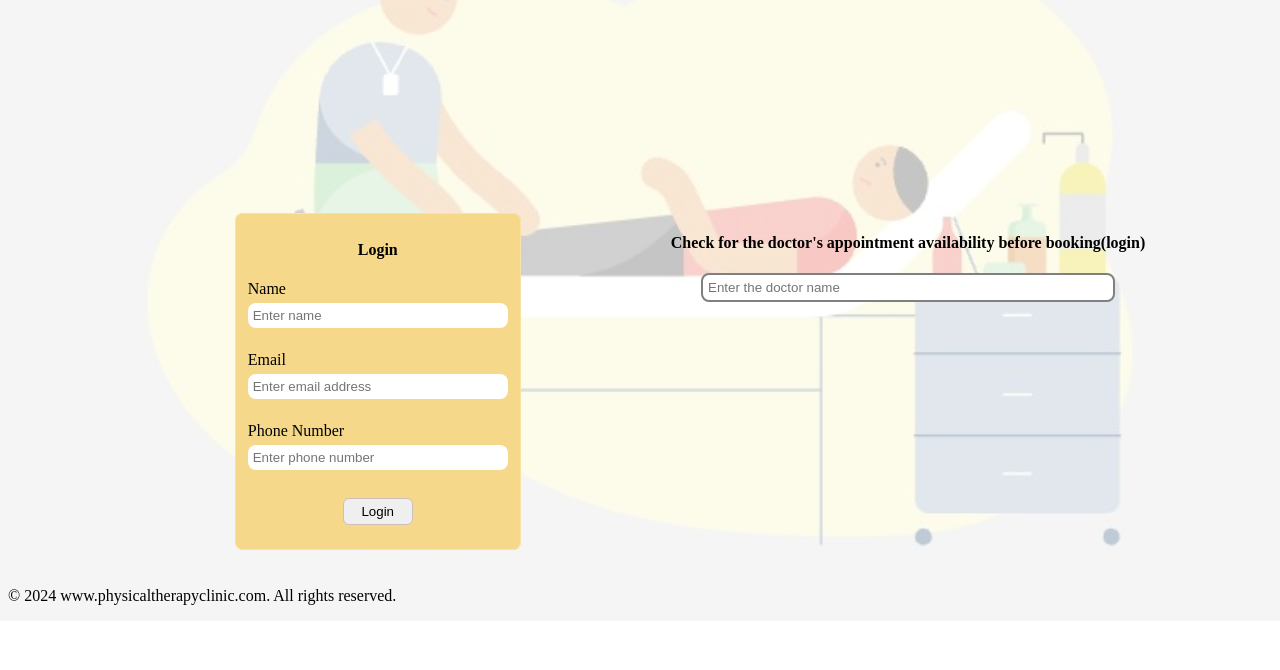
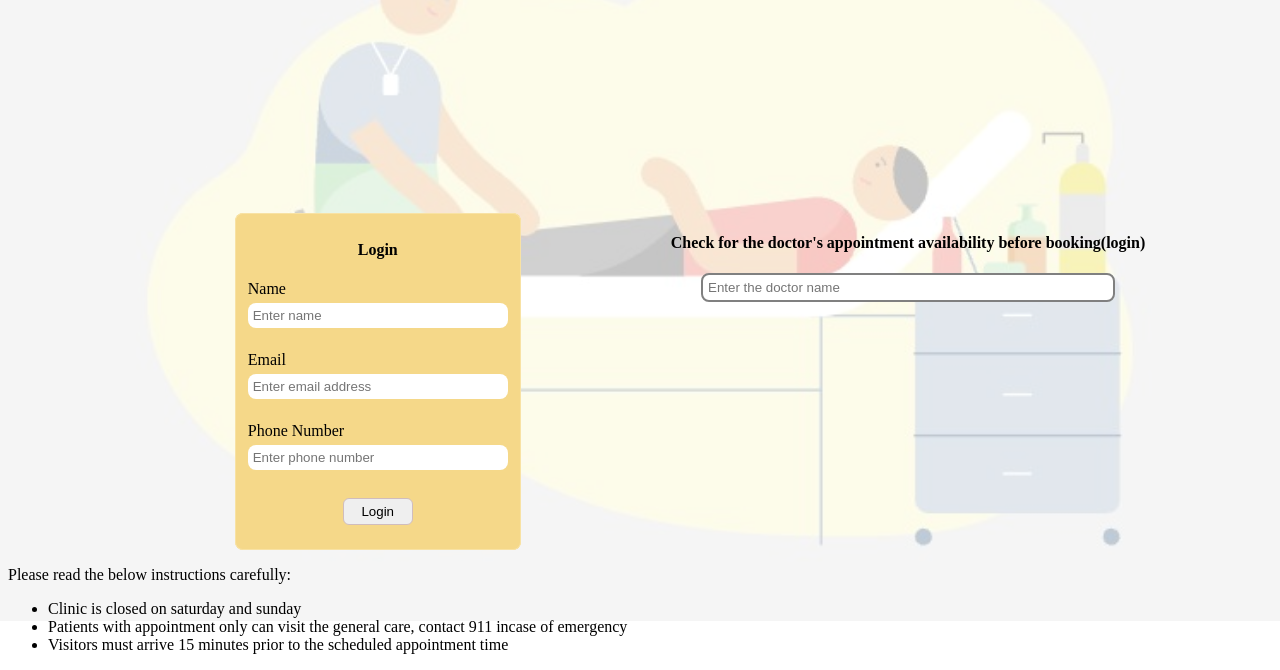
Before and after one commit to BalameenaN/DOM-SBA, a plain HTML site: page index.html in a window 1280 px wide. Shown: the part 179-849 px from the top of the page. Before the commit the page ends 800 px from the top, so only its background shows below. Drawn offline with Linux system fonts and the light colour scheme.

Commit message:
code changes in index

```diff
--- a/index.html
+++ b/index.html
@@ -53,8 +53,10 @@
         <input class="doctor" type="text" placeholder="Enter the doctor name"></label>
     </div>
   </div>
+  <p>Please read the below instructions carefully:</p>
+  <ul id="lastEl"> </ul>
   <script src="script.js"></script>
 </body>
-<p class="footer">&copy; 2024 www.physicaltherapyclinic.com. All rights reserved. </p>
+<!--<p class="footer">&copy; 2024 www.physicaltherapyclinic.com. All rights reserved. </p>--->
 
 </html>
--- a/script.js
+++ b/script.js
@@ -90,3 +90,18 @@ li.addEventListener("click", function (event) {
         wrapEl.style.overflow = 'hidden';
     }
 })
+//document Fragmentation
+const fragment = document.createDocumentFragment();
+
+const  uEl = document.getElementById("lastEl");
+for(let i=0; i<=2; i++){
+  let l=  document.createElement("li");
+    fragment.appendChild(l);
+}
+console.log(fragment);
+uEl.appendChild(fragment);
+let firstEl = uEl.firstElementChild;
+firstEl.textContent = "Clinic is closed on saturday and sunday";
+firstEl.nextSibling.textContent = "Patients with appointment only can visit the general care, contact 911 incase of emergency";
+uEl.lastElementChild.textContent = "Visitors must arrive 15 minutes prior to the scheduled appointment time";
+console.log(uEl);
```
